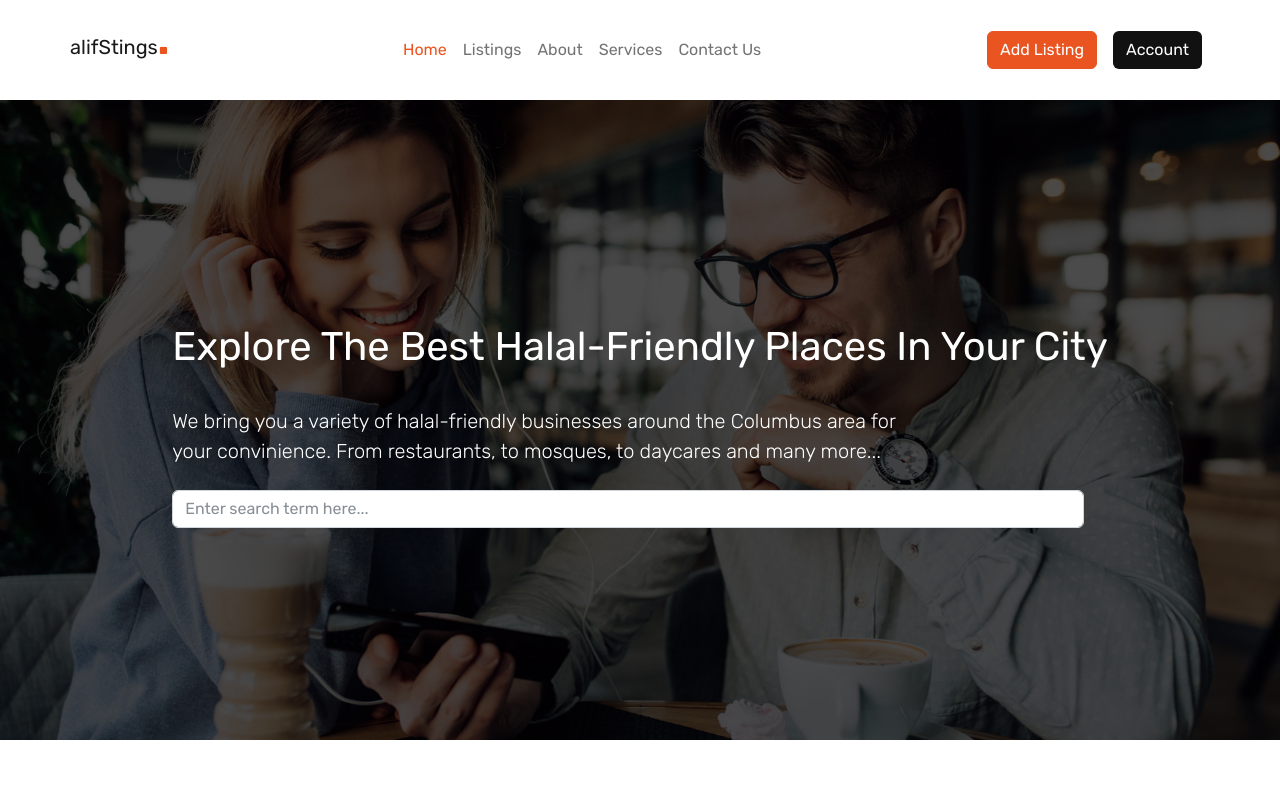
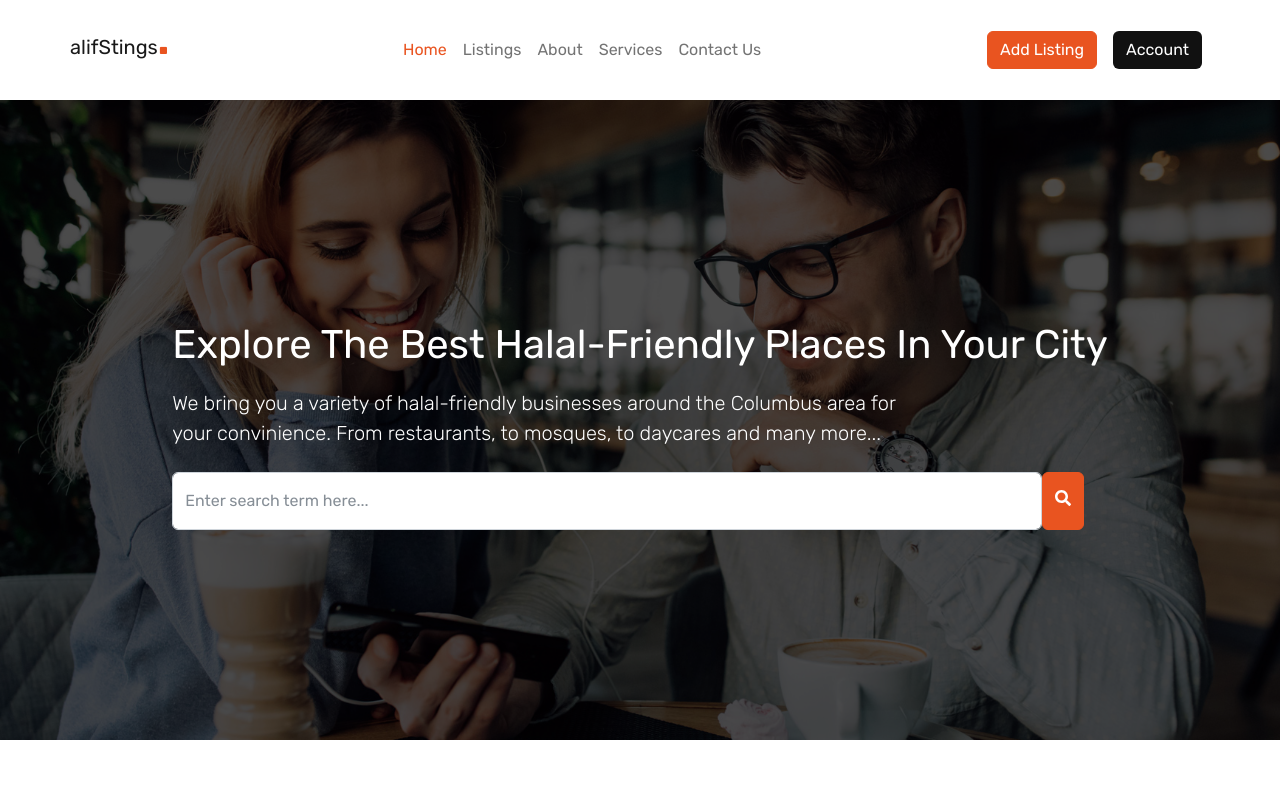
Before and after one commit to abdinaa17/alifStings, a React (Vite) app: page / in a window 1280 px wide. Shown: the top 800 px of the page. Built offline with nearby package versions, Linux system fonts and the light colour scheme; no server answers; the database is empty.

Commit message:
Added a submit btn to the search form in the hero

```diff
--- a/src/components/Hero/Hero.jsx
+++ b/src/components/Hero/Hero.jsx
@@ -1,22 +1,25 @@
 // Global Imports
 import { useState } from "react";
-import { Form } from "react-bootstrap";
+import { Button, Form } from "react-bootstrap";
+import { FaSearch } from "react-icons/fa";
 import { useNavigate } from "react-router-dom";
 
 // Local Imports
+import "../Hero/Hero.css";
 
-import "../Hero/Hero.css";
 const Hero = () => {
   const [search, setSearch] = useState("");
   const navigate = useNavigate();
+
   const handleSearch = (e) => {
     e.preventDefault();
     navigate("/listings", { state: search });
   };
+
   return (
     <div className="hero">
       <div className="hero__content">
-        <h1 className="text-capitalize mb-4">
+        <h1 className="text-capitalize">
           Explore the best halal-friendly places In Your City
         </h1>
         <p className="lead">
@@ -24,15 +27,17 @@ const Hero = () => {
           Columbus area for your convinience. From restaurants, to mosques, to
           daycares and many more...
         </p>
-        <Form onSubmit={handleSearch} className="pe-4 mt-4">
-          <Form.Group>
+        <Form onSubmit={handleSearch} className="d-flex pe-4 mt-4">
           <Form.Control
             type="text"
             value={search}
             onChange={(e) => setSearch(e.target.value)}
             placeholder="Enter search term here..."
+            className="py-3"
           />
-          </Form.Group>
+          <Button type="submit" className="">
+            <FaSearch />
+          </Button>
         </Form>
       </div>
     </div>
```
Lines whose indentation alone changed are shown as unchanged.
